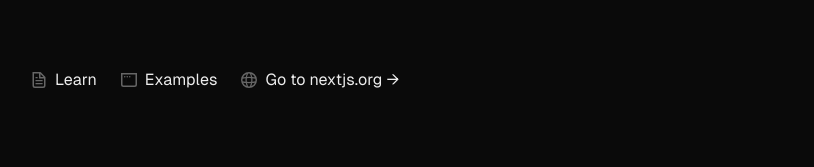
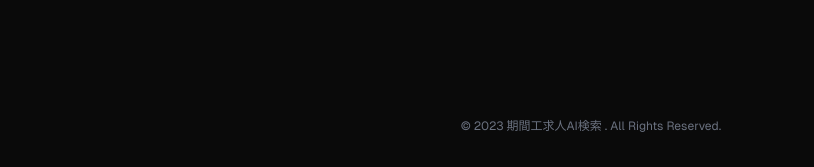
Before and after one commit to ToruShimizu/kikankou-ai, a Next.js app: page / in a window 1280 px wide. Shown: the part 630-797 px from the top of the page, without its empty margins (49-863 px from the left). Built offline with nearby package versions, Linux system fonts and the light colour scheme; no server answers.

Commit message:
fix: footer修正

```diff
--- a/src/app/page.tsx
+++ b/src/app/page.tsx
@@ -10,31 +10,13 @@
 			<main className={styles.main}>
 				<Content />
 			</main>
-			<footer className={styles.footer}>
-				<a
-					href="https://nextjs.org/learn?utm_source=create-next-app&utm_medium=appdir-template&utm_campaign=create-next-app"
-					target="_blank"
-					rel="noopener noreferrer"
-				>
-					<Image aria-hidden src="/file.svg" alt="File icon" width={16} height={16} />
-					Learn
-				</a>
-				<a
-					href="https://vercel.com/templates?framework=next.js&utm_source=create-next-app&utm_medium=appdir-template&utm_campaign=create-next-app"
-					target="_blank"
-					rel="noopener noreferrer"
-				>
-					<Image aria-hidden src="/window.svg" alt="Window icon" width={16} height={16} />
-					Examples
-				</a>
-				<a
-					href="https://nextjs.org?utm_source=create-next-app&utm_medium=appdir-template&utm_campaign=create-next-app"
-					target="_blank"
-					rel="noopener noreferrer"
-				>
-					<Image aria-hidden src="/globe.svg" alt="Globe icon" width={16} height={16} />
-					Go to nextjs.org →
-				</a>
+
+			<footer className="bg-white rounded-lg shadow dark:bg-gray-900 m-4">
+				<div className="w-full max-w-screen-xl mx-auto p-4 md:py-8">
+					<span className="block text-xs text-gray-500 sm:text-center dark:text-gray-400">
+						© 2023 期間工求人AI検索 . All Rights Reserved.
+					</span>
+				</div>
 			</footer>
 		</div>
 	);
```
